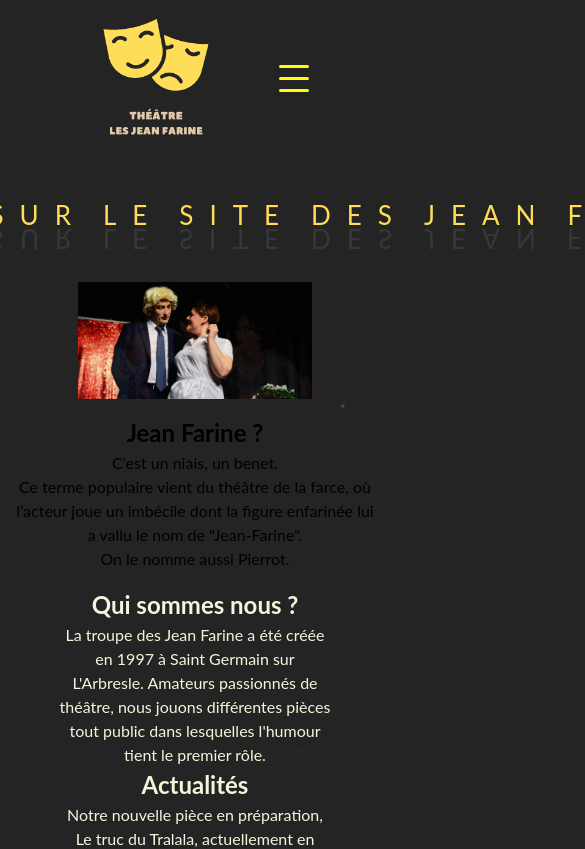
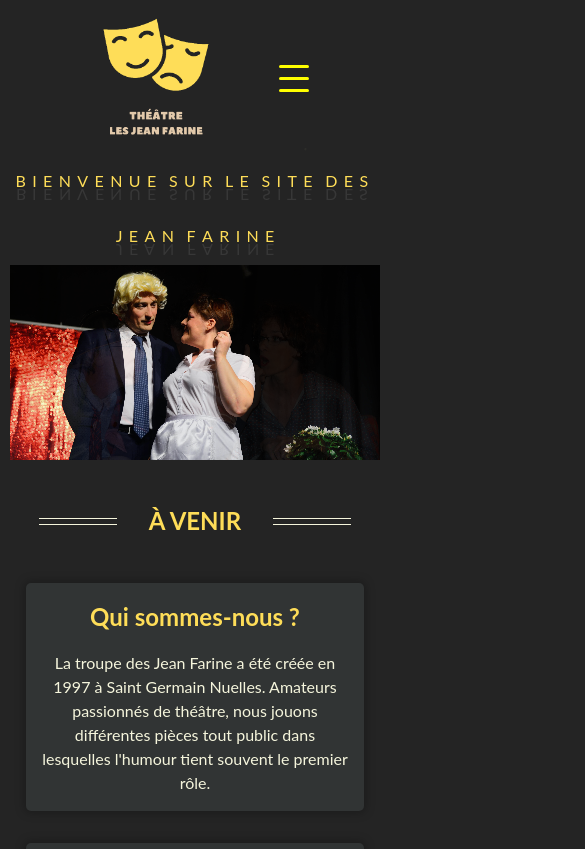
Before and after one commit to LaureJanin/jeanfarine, a React (Vite) app: page / in a window 390 px wide. Shown: the top 849 px of the page, 585 px wide, since content can reach past the window. Built offline with nearby package versions, Linux system fonts and the light colour scheme; a web font is replaced by a local one.

Commit message:
mise en page de la home avec le responsive

```diff
--- a/src/App.scss
+++ b/src/App.scss
@@ -1,4 +1,10 @@
 @import "./assets/variables";
+
+* {
+	margin: 0;
+	padding: 0;
+	box-sizing: border-box;
+}
 
 #root {
   margin: 0 auto;
@@ -6,17 +12,19 @@
   font-family: $font-stack;
   color: beige;
   .text {
-    font-size: 26px;
     display: flex;
-    position: relative;
     justify-content: center;
-    left: 50%;
+    align-items: center;
     color: #fedd58;
-    transform: translateX(-50%);
-    user-select: none;
     margin: 1rem;
+    font-size: 1.5rem;
+    animation-name: border-anim;
+    animation-duration: 2s;
+    animation-timing-function: ease-out;
+    animation-fill-mode: forwards;
+    clip-path: polygon(0% 0%, 0% 100%, 0% 100%, 0% 0%);
 
-    .wrapper {
+   .wrapper {
       padding : 0.5rem;
       .letter {
         transition: ease-out 1s;
@@ -38,10 +46,38 @@
       }
     }
   }
+
+  @keyframes border-anim {
+    from {
+      clip-path: polygon(0% 0%, 0% 100%, 0% 100%, 0% 0%);
+      }
+    to {
+      clip-path: polygon(0% 0%, 100% 0%, 100% 100%, 0% 100%);
+    }
+  }
+
+  @media screen and (max-width: 1200px) {
+    .text {
+      display: flex;
+      flex-wrap: wrap;
+      width: 95%;
+      font-size: 1.5rem;
+      margin: auto;
+      .wrapper {
+        padding: 0.2rem;
+      }
+    }
+  }
+  @media screen and (max-width: 700px) {
+    .text {
+      display: flex;
+      flex-wrap: wrap;
+      width: 95%;
+      font-size: 1rem;
+      margin: auto;
+      .wrapper {
+        padding: 0.2rem;
+      }
+    }
+  }
 }
-
-* {
-	margin: 0;
-	padding: 0;
-	box-sizing: border-box;
-}
--- a/src/components/Header/Header.scss
+++ b/src/components/Header/Header.scss
@@ -77,14 +77,6 @@
         }
       }
 
-}
-@keyframes border-anim {
-  from {
-    clip-path: polygon(0% 0%, 0% 100%, 0% 100%, 0% 0%);
-    }
-  to {
-    clip-path: polygon(0% 0%, 100% 0%, 100% 100%, 0% 100%);
-  }
 }
 
 @media (max-width: 768px) {
--- a/src/pages/History.jsx
+++ b/src/pages/History.jsx
@@ -85,10 +85,10 @@ function History() {
     return (
         <>
             <div className="text">{letters}</div>
-			<p>En 1997, un groupe de parents d'élèves de l'école de Saint Germain Nuelles se réunit avec l'envie de monter une pièce de théâtre et de la jouer.</p>
-			<p>La pièce choisie, <span id="italic"> Les Palmes de Monsieur Schutz</span> se révèle difficile à mettre en oeuvre pour les amateurs que nous sommes. les difficultés de la mise en scène rendent notre travail laborieux. Nous réalisons que le métier de metteur en scène ne s'invente pas !</p>
-			<p>En 1999, avec l'aide de Michel Bernier, metteur en scène professionnel, la pièce aboutit enfin et se joue pour la première fois à Nuelles. Michel nous fait partager son talent et l'envie de poursuivre l'aventure s'impose à nous naturellement.</p>
-			<p>Ainsi de nouvelles pièces sont montées avec le renouvellement d'une partie des membres de la troupe.</p>
+			<p className="intro">En 1997, un groupe de parents d'élèves de l'école de Saint Germain Nuelles se réunit avec l'envie de monter une pièce de théâtre et de la jouer.
+			La pièce choisie, <span id="italic"> Les Palmes de Monsieur Schutz</span> se révèle difficile à mettre en oeuvre pour les amateurs que nous sommes. les difficultés de la mise en scène rendent notre travail laborieux. Nous réalisons que le métier de metteur en scène ne s'invente pas !
+			En 1999, avec l'aide de Michel Bernier, metteur en scène professionnel, la pièce aboutit enfin et se joue pour la première fois à Nuelles. Michel nous fait partager son talent et l'envie de poursuivre l'aventure s'impose à nous naturellement.
+			Ainsi de nouvelles pièces sont montées avec le renouvellement d'une partie des membres de la troupe.</p>
             <section className="timeline">
 				{timelineData.map((item, index) => (
 					<div
--- a/src/pages/Home.jsx
+++ b/src/pages/Home.jsx
@@ -11,21 +11,32 @@ function Home() {
     return (
         <section id="home">
             <div className="text">{letters}</div>
-            <div className="slider"></div>
-
-            <div className="jeanfarine">
-                <h2>Jean Farine ?</h2>
-                <p>C'est un niais, un benet.
-                <br />Ce terme populaire vient du théâtre de la farce, où l’acteur joue un imbécile dont la figure enfarinée lui a vallu le nom de "Jean-Farine".
-                <br /> On le nomme aussi Pierrot.
-                </p>
+            <div className="slider">
+                <div className="jeanfarine">
+                    <h2>JEAN FARINE ?</h2>
+                    <p>C'est un niais, un benet.
+                    <br />Ce terme populaire vient du théâtre de la farce, où l’acteur joue un imbécile dont la figure enfarinée lui a vallu le nom de "Jean-Farine".
+                    <br />Il se nomme aussi Pierrot.
+                    </p>
+                </div>
             </div>
-
+            <div className="titre">
+                <h2>À venir</h2>
+            </div>
             <div className="actualite">
-                <h2>Qui sommes nous ?</h2>
-                <p>La troupe des Jean Farine a été créée en 1997 à Saint Germain sur L'Arbresle. Amateurs passionnés de théâtre, nous jouons différentes pièces tout public dans lesquelles l'humour tient le premier rôle.</p>
-                <h2>Actualités</h2>
-                <p>Notre nouvelle pièce en préparation, Le truc du Tralala, actuellement en répétition, sera joué prochainement. Restez connecté pour en savoir plus. Des dates seront annoncées prochainement</p>
+                <div className="box">
+                    <h2>Qui sommes-nous ?</h2>
+                    <p>La troupe des Jean Farine a été créée en 1997 à Saint Germain Nuelles.
+                    Amateurs passionnés de théâtre, nous jouons différentes pièces tout public dans lesquelles l'humour tient souvent le premier rôle.
+                    </p>
+                </div>
+                <div className="box">
+                    <h2>Actualités</h2>
+                    <p>Notre nouvelle pièce en préparation, <span id="italic">Le truc du Tralala</span>, actuellement en répétition, sera jouée prochainement.
+                    Des dates seront annoncées prochainement.
+                    Restez connecté pour en savoir plus.
+                    </p>
+                </div>
             </div>
         </section>
     )
--- a/src/pages/styles/history.scss
+++ b/src/pages/styles/history.scss
@@ -1,14 +1,34 @@
-p {
+.intro {
 	width: 70%;
 	margin:auto;
 	text-align: center;
-
+	opacity: 0;
+	animation-name: slideInFromBottom;
+	animation-duration: 1.5s;
+	animation-timing-function: ease-out;
+	animation-fill-mode: forwards;
 	#italic {
 		font-family:'Times New Roman', Times, serif;
 		font-style: italic;
 		color: #fedd58;
-	  }
+	}
 }
+@keyframes slideInFromBottom {
+	from {
+	  opacity: 0;
+	  transform: translateY(20px);
+	}
+	to {
+	  opacity: 1;
+	  transform: translateY(0), scale(1.1);
+	}
+}
+
+@media screen and (max-width: 1000px) {
+    .intro {
+		width: 95%;
+    }
+  }
 
 .hidden {
 	opacity: 0;
--- a/src/pages/styles/home.scss
+++ b/src/pages/styles/home.scss
@@ -4,6 +4,7 @@
   animation-duration: 1.5s;
   animation-timing-function: ease-out;
   animation-fill-mode: forwards;
+
   @keyframes slideInFromBottom {
     from {
       opacity: 0;
@@ -14,15 +15,37 @@
       transform: translateY(0), scale(1.1);
     }
   }
+
   .slider {
       height: 30vw;
       width: 60vw;
-      margin: auto;
+      margin-left:23rem;
       background-image: url("../../assets/photos/moliere/IMG_1625.jpg");
       background-size:cover;
-      animation: myAnimation alternate infinite 15s;
+      animation: animationSlider alternate infinite 15s;
+    .jeanfarine {
+      color:beige;
+      background-color: rgba(45, 51, 51, 0.726);
+      width: 17em;
+      transform: translate(-10rem, 120px);
+      padding: 1rem;
+      display: flex;
+      flex-direction: column;
+      justify-content: center;
+      align-content: center;
+      h2 {
+        color: #fedd58;
+        font-size: 1.3rem;
+        margin:0;
       }
-    @keyframes myAnimation {
+      p {
+        width: 100%;
+        margin-top: 0.5rem;
+      }
+    }
+  }
+
+  @keyframes animationSlider {
     33.33% {
       background-image: url("../../assets/photos/marivaux/JAC_2280.jpg");
     }
@@ -33,18 +56,91 @@
       background-image: url("../../assets/photos/brecht/JAC_3512_2.jpg");
     }
   }
+
+  @media screen and (max-width: 1250px) {
+    .slider {
+      height: 40vw;
+      width: 70vw;
+      margin-left: 15rem;
         .jeanfarine {
-      color:#000000;
+        transform: translate(-11rem, 100px);
+      }
+    }
+  }
+
+  @media screen and (max-width: 1000px) {
+    .slider {
+      height: 50vw;
+      width: 95vw;
+      margin: auto;
+      .jeanfarine {
+        display: none;
+      }
+    }
+  }
+
+  .titre h2 {
+    text-align: center;
+    color:#fedd58;
+    text-transform: uppercase;
+    width: 70%;
+    margin-top: 3rem ;
+    margin-right: auto;
+    margin-left: auto;
+    display: grid;
+    grid-template-columns: 1fr max-content 1fr;
+    grid-template-rows: 27px 0;
+    grid-gap: 2rem;
+    align-items: center;
+  }
+
+  .titre h2:after,.titre h2:before {
+    content: " ";
+    display: block;
+    border-bottom: 1px solid beige;
+    border-top: 1px solid beige;
+    height: 5px;
+  }
+
+  @media screen and (max-width: 1000px) {
+    .titre h2 {
+      width: 80%;
+    }
+  }
+
+  .actualite {
+    display: flex;
+    width: 70%;
+    margin: 0 auto;
     padding: 1rem;
-      display: flex;
-      flex-direction: column;
-      justify-content: center;
-      align-content: center;
+    gap:2rem;
+    .box {
+    background-color: rgb(49, 52, 52);
+    border-radius: 5px;
+    box-shadow: 0px 0px 10px 2px rgba(0, 0, 0, 0.258);
+    padding: 1rem;
       h2 {
-        margin:0;
+        color: #fedd58;
+        margin-bottom: 1rem;
       }
       p {
         width: 100%;
+        #italic {
+          font-family:'Times New Roman', Times, serif;
+          font-style: italic;
+          color: #fedd58;
         }
       }
     }
+  }
+  @media screen and (max-width: 1000px) {
+    .actualite {
+      display: flex;
+      flex-direction: column;
+      width: 95%;
+      .jeanfarine {
+        display: none;
+      }
+    }
+  }
+}
```
Lines whose indentation alone changed are shown as unchanged.
